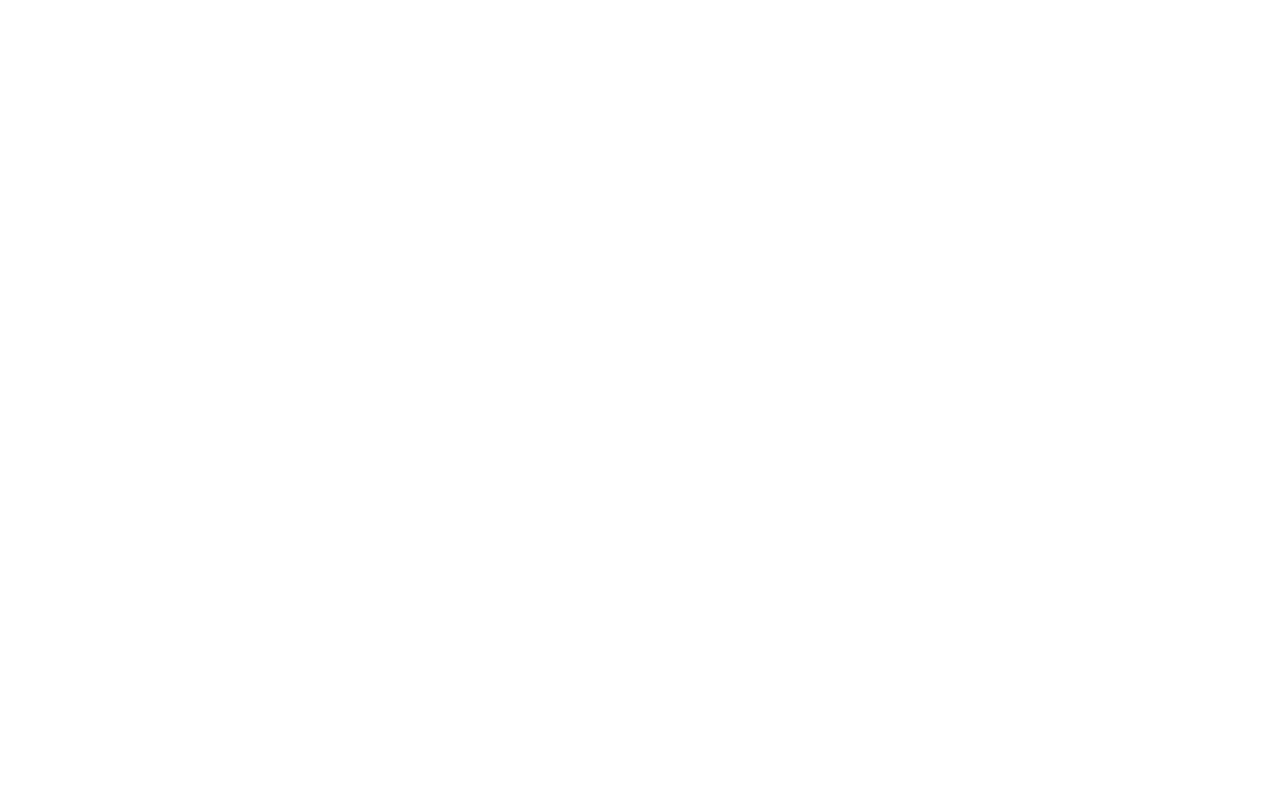
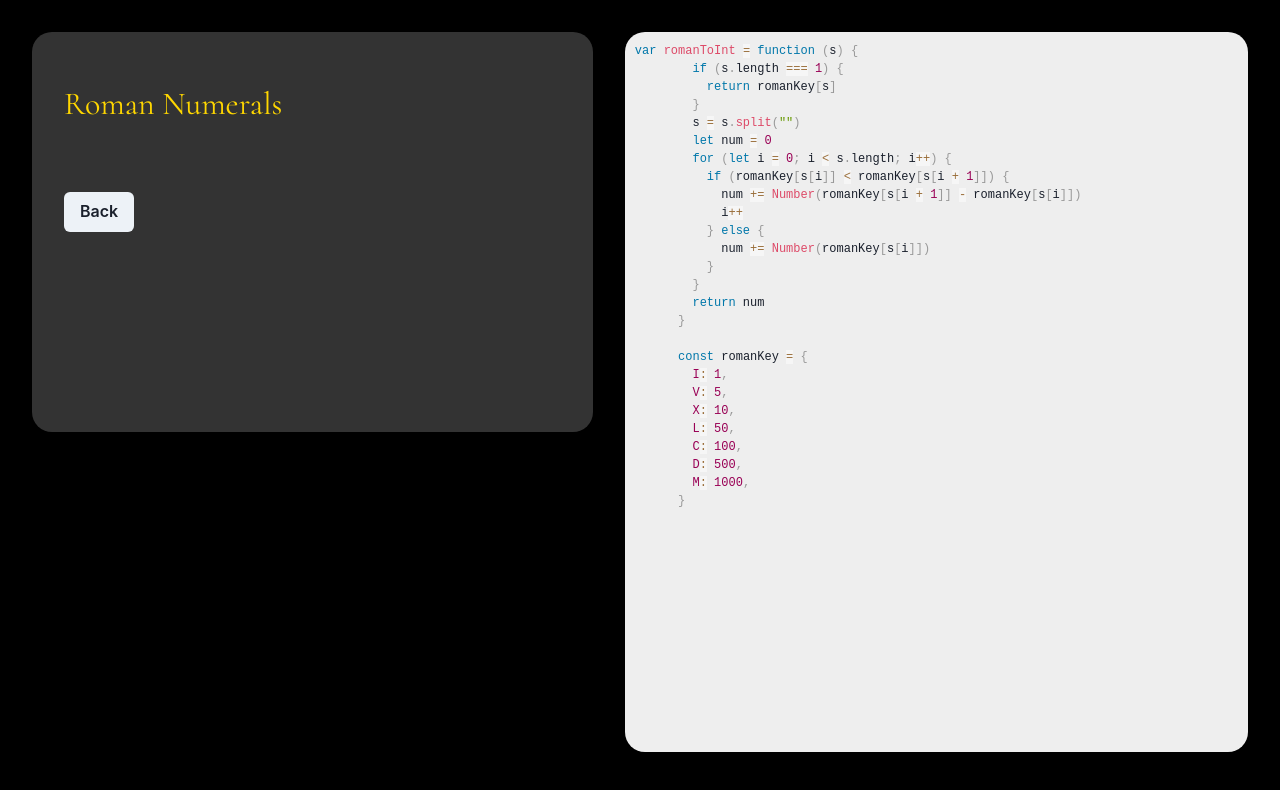
Before and after one commit to SeanLaTour/mysite, a Gatsby site: page /code_editor in a window 1280 px wide. Before the commit this address had no page. Built offline with nearby package versions, Linux system fonts and the light colour scheme; Gatsby itself is replaced by a stand-in of ours.

Commit message:
added code editor page

```diff
--- a/gatsby-config.js
+++ b/gatsby-config.js
@@ -6,6 +6,10 @@
     siteUrl: `https://gatsbystarterdefaultsource.gatsbyjs.io/`,
   },
   plugins: [
+    {
+      resolve: `gatsby-plugin-create-client-paths`,
+      options: { prefixes: [`/code_editor/*`] },
+    },
     `gatsby-plugin-image`,
     {
       resolve: `gatsby-source-filesystem`,
@@ -29,6 +33,7 @@
         display: `minimal-ui`,
         icon: `src/images/gatsby-icon.png`, // This path is relative to the root of the site.
       },
+
     },
     // this (optional) plugin enables Progressive Web App + Offline functionality
     // To learn more, visit: https://gatsby.dev/offline
--- a/package.json
+++ b/package.json
@@ -11,6 +11,7 @@
     "@emotion/styled": "^11.10.0",
     "framer-motion": "^6.5.1",
     "gatsby": "^4.19.2",
+    "gatsby-plugin-create-client-paths": "^4.9.0",
     "gatsby-plugin-gatsby-cloud": "^4.19.0",
     "gatsby-plugin-image": "^2.19.0",
     "gatsby-plugin-manifest": "^4.19.0",
@@ -18,10 +19,12 @@
     "gatsby-plugin-sharp": "^4.19.0",
     "gatsby-source-filesystem": "^4.19.0",
     "gatsby-transformer-sharp": "^4.19.0",
+    "prismjs": "^1.28.0",
     "prop-types": "^15.8.1",
     "react": "^18.1.0",
     "react-dom": "^18.1.0",
-    "react-icons": "^4.4.0"
+    "react-icons": "^4.4.0",
+    "react-simple-code-editor": "^0.11.3"
   },
   "devDependencies": {
     "prettier": "^2.7.1"
--- /dev/null
+++ b/src/components/code_editor/code_editor.tsx
@@ -0,0 +1,95 @@
+import React from "react"
+import Editor from "react-simple-code-editor"
+import { highlight, languages } from "prismjs/components/prism-core"
+import "prismjs/components/prism-clike"
+import "prismjs/components/prism-javascript"
+import "prismjs/themes/prism.css" //Example style, you can use another
+import { Box, Button, Text } from "@chakra-ui/react"
+import { navigate } from "gatsby"
+
+function CodeEditor() {
+
+  const [result, setResult] = React.useState()
+  const [code, setCode] = React.useState(
+    `var romanToInt = function (s) {
+        if (s.length === 1) {
+          return romanKey[s]
+        }
+        s = s.split("")
+        let num = 0
+        for (let i = 0; i < s.length; i++) {
+          if (romanKey[s[i]] < romanKey[s[i + 1]]) {
+            num += Number(romanKey[s[i + 1]] - romanKey[s[i]])
+            i++
+          } else {
+            num += Number(romanKey[s[i]])
+          }
+        }
+        return num
+      }
+
+      const romanKey = {
+        I: 1,
+        V: 5,
+        X: 10,
+        L: 50,
+        C: 100,
+        D: 500,
+        M: 1000,
+      }`
+  )
+  return (
+    <Box
+      display={"flex"}
+      flexDirection={{base: "column-reverse", md: "row"}}
+      height={"100vh"}
+      backgroundColor={"black"}
+      padding="2rem"
+      justifyContent={{base: "center", md: "none"}}
+      alignItems={{base: "center", md: "flex-start"}}
+    >
+      <Box
+        borderRadius={"20px"}
+        height={"50vh"}
+        backgroundColor={"#333"}
+        width={{base: "80vw", md: "45vw"}}
+      >
+        <Text
+          marginTop={{ base: "1rem", md: "1rem" }}
+          padding="2rem"
+          fontFamily={"Cormorant"}
+          fontSize={"2rem"}
+          color={"gold"}
+          id="dsa"
+        >
+          Roman Numerals
+        </Text>
+        <Button margin="2rem" onClick={() => navigate("/#dsa")}>
+          Back
+        </Button>
+      </Box>
+      <Box
+        marginLeft={{base: "0", md: "2rem"}}
+        marginBottom={{base: "2rem", md: "0"}}
+        height={{base: "50vh", md: "90vh"}}
+        width={{base: "80vw", md: "50vw"}}
+        overflow={"scroll"}
+        borderRadius={"20px"}
+        backgroundColor={"#eee"}
+      >
+        <Editor
+          value={code}
+          onValueChange={code => setCode(code)}
+          highlight={code => highlight(code, languages.js)}
+          padding={10}
+          style={{
+            fontFamily: '"Fira code", "Fira Mono", monospace',
+            fontSize: 12,
+          }}
+        />
+      </Box>
+    </Box>
+  )
+}
+
+export default CodeEditor
--- a/src/components/game/game.tsx
+++ b/src/components/game/game.tsx
@@ -108,8 +108,7 @@
       tempGameBoard[1][2] = 2
       setGameBoard(tempGameBoard)
       element.innerHTML = "O"
-    }
-    else if (
+    } else if (
       board[2][2] === board[1][1] &&
       board[0][0] === 0 &&
       board[2][2] !== 0
--- a/src/components/home.tsx
+++ b/src/components/home.tsx
@@ -11,6 +11,7 @@
   DiReact,
 } from "react-icons/di"
 import Game from "./game/game"
+import { navigate } from "gatsby"
 
 interface HomeProps {}
 
@@ -577,7 +578,7 @@
         <Box display={"flex"} flexDirection={{ base: "column", lg: "row" }}>
           <Box
             backgroundColor={"black"}
-            height={{ base: "100%", lg: "33rem" }}
+            height={{ base: "100%", lg: "36rem" }}
             display={"flex"}
             justifyContent={{ base: "center", md: "space-between" }}
             padding={"2rem"}
@@ -599,6 +600,15 @@
                 operations concerned with modification and parsing of strings to
                 use and change its data. This function will translate any valid
                 Roman numeral you input into its modern equivalent.
+              </Text>
+              <Text
+                marginTop={"1rem"}
+                fontFamily={"Cormorant"}
+                fontSize={"1rem"}
+                color={"white"}
+                onClick={() => navigate("/code_editor/roman")}
+              >
+                View Code
               </Text>
             </Box>
             <Box>
@@ -655,7 +665,7 @@
           </Box>
           <Box
             backgroundColor={"black"}
-            height={{ base: "100%", lg: "33rem" }}
+            height={{ base: "100%", lg: "36rem" }}
             display={"flex"}
             justifyContent={{ base: "center", md: "space-between" }}
             padding={"2rem"}
@@ -736,7 +746,7 @@
           </Box>
           <Box
             backgroundColor={"black"}
-            height={{ base: "100%", lg: "33rem" }}
+            height={{ base: "100%", lg: "36rem" }}
             display={"flex"}
             justifyContent={{ base: "center", md: "space-between" }}
             padding={"2rem"}
@@ -812,7 +822,7 @@
           </Box>
           <Box
             backgroundColor={"black"}
-            height={{ base: "100%", lg: "33rem" }}
+            height={{ base: "100%", lg: "36rem" }}
             display={"flex"}
             justifyContent={{ base: "center", md: "space-between" }}
             padding={"2rem"}
--- /dev/null
+++ b/src/pages/code_editor.js
@@ -0,0 +1,13 @@
+import * as React from "react"
+import Home from "../components/home"
+import { ChakraProvider } from "@chakra-ui/react"
+import "../components/layout.css"
+import CodeEditor from "../components/code_editor/code_editor"
+
+const IndexPage = () => (
+  <ChakraProvider>
+    <CodeEditor />
+  </ChakraProvider>
+)
+
+export default IndexPage
```
Also changed, not shown: 1 other file. Lines whose indentation alone changed are shown as unchanged.
